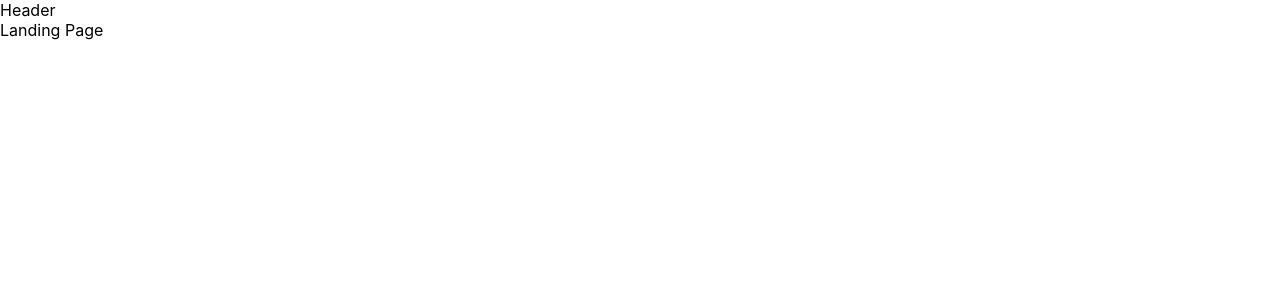
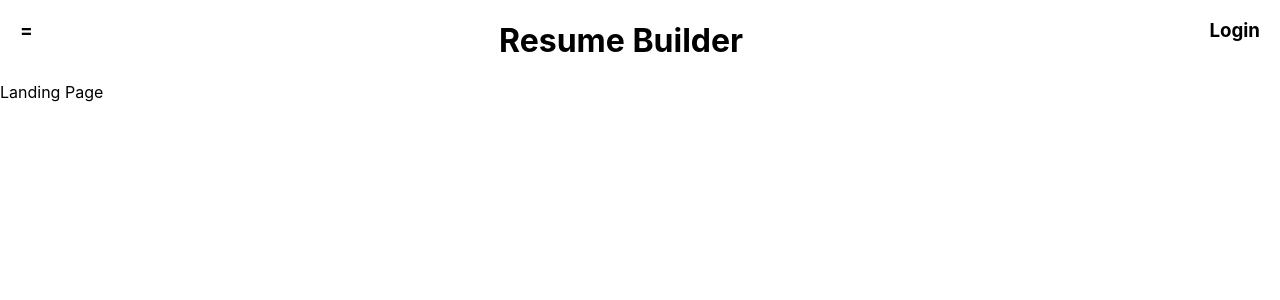
Before and after one commit to Bernard-Calma/resume-builder, a React (Create React App) app: page / in a window 1280 px wide. Shown: the top 300 px of the page. Built offline with nearby package versions, Linux system fonts and the light colour scheme.

Commit message:
added header container and navigation links

```diff
--- a/src/containers/Header.jsx
+++ b/src/containers/Header.jsx
@@ -1,9 +1,22 @@
 const Header = () =>{
+
     return(
-        <div>
-            Header
+        <div style={Styles.container}>
+            <h3>=</h3>
+            <h1>Resume Builder</h1>
+            <h3>Login</h3>
         </div>
     )
 }
 
 export default Header
+
+
+const Styles = {
+    container: {
+        display: "flex",
+        justifyContent: "space-between",
+        marginLeft: 20,
+        marginRight: 20
+    }
+}
```
